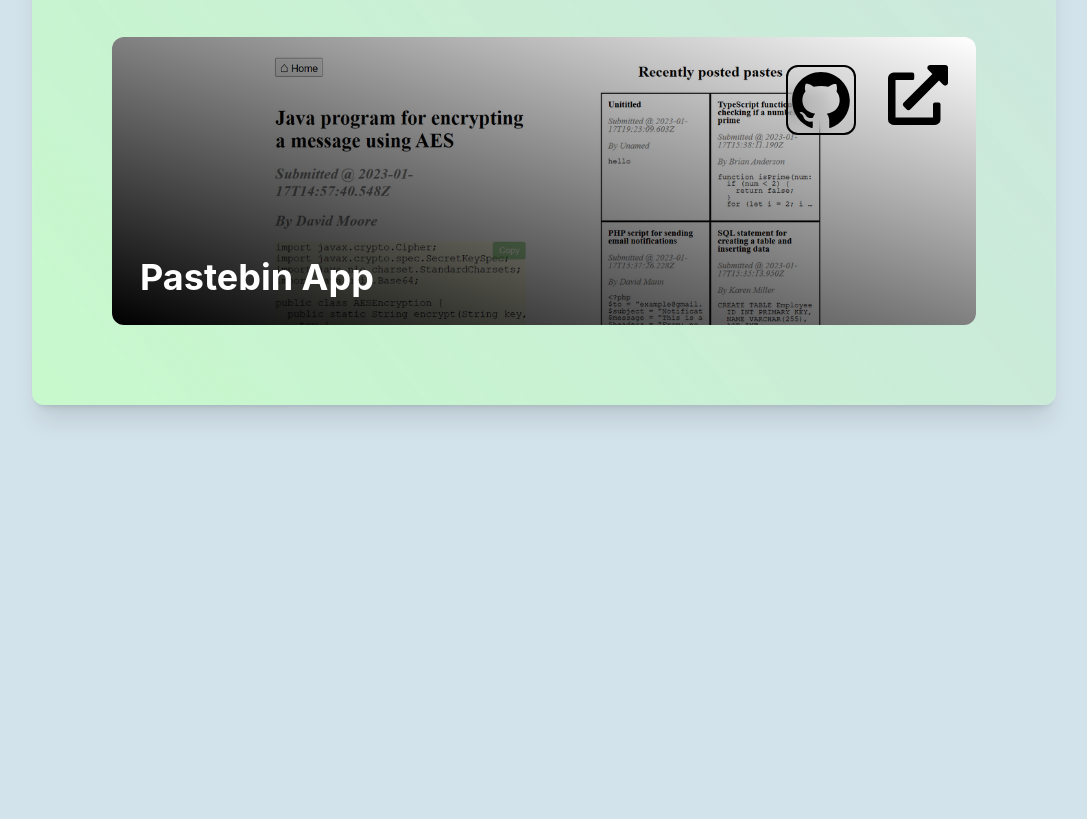
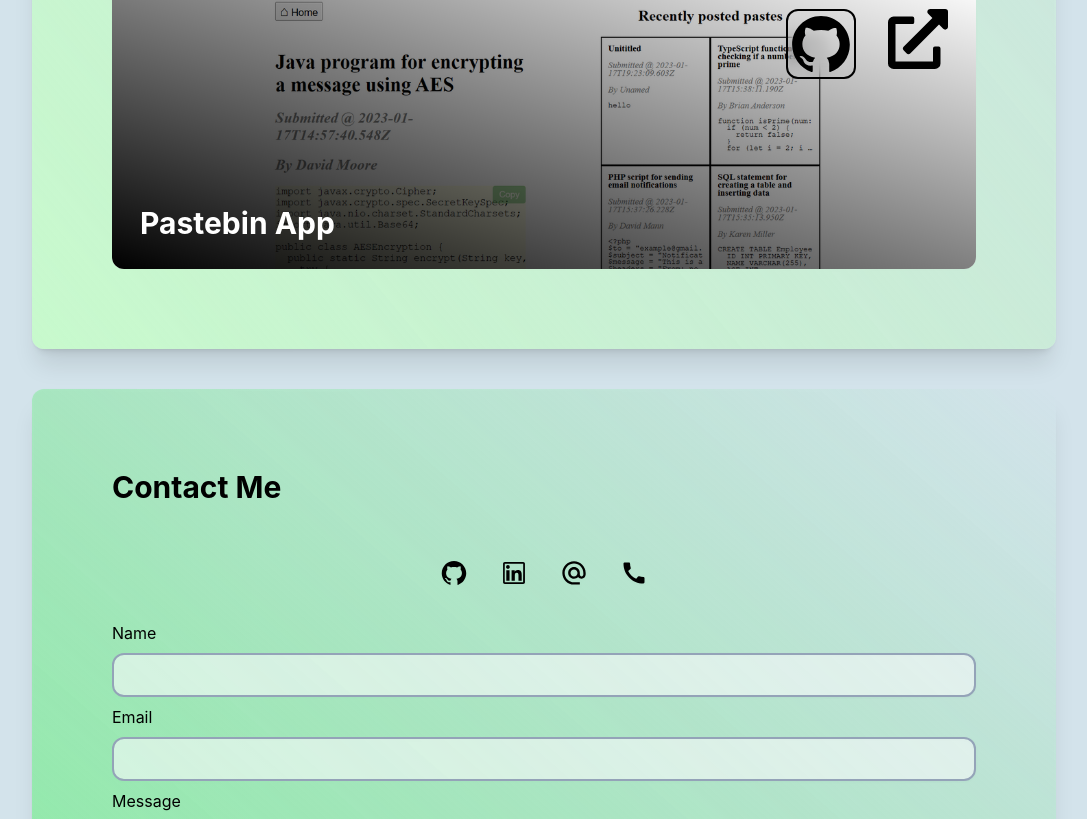
Before and after one commit to syed-45/portfolio, a Next.js app: page / in a window 1280 px wide. Shown: the part 1975-2794 px from the top of the page, without its empty margins (96-1183 px from the left). Before the commit the page ends 2380 px from the top, so only its background shows below. Built offline with nearby package versions, Linux system fonts and the light colour scheme.

Commit message:
feat: add contact me section and edit nav

```diff
--- a/package.json
+++ b/package.json
@@ -18,6 +18,7 @@
     "prepare": "husky install"
   },
   "dependencies": {
+    "@emailjs/browser": "^3.11.0",
     "clsx": "^1.2.1",
     "next": "^13.2.4",
     "react": "^18.2.0",
--- /dev/null
+++ b/src/components/Contact.tsx
@@ -0,0 +1,87 @@
+import React, { useRef, FormEvent } from 'react';
+import emailjs, { EmailJSResponseStatus } from '@emailjs/browser';
+import Link from 'next/link';
+import { AiFillGithub, AiOutlineLinkedin } from 'react-icons/ai';
+import { MdCall, MdOutlineAlternateEmail } from 'react-icons/md';
+
+export const Contact = () => {
+  const form = useRef<HTMLFormElement>(null);
+
+  const sendEmail = (e: FormEvent<HTMLFormElement>) => {
+    e.preventDefault();
+
+    if (form.current) {
+      emailjs
+        .sendForm(
+          'service_3fj4tgw',
+          'template_ji6jmub',
+          form.current,
+          'cLNs_K8dpVBrgQd0J'
+        )
+        .then(
+          (result: EmailJSResponseStatus) => {
+            console.log(result.text);
+          },
+          (error) => {
+            console.log(error.text);
+          }
+        );
+    }
+  };
+
+  return (
+    <section
+      id='contact'
+      className='from-light-green mb-10 mt-10 flex flex-col justify-center rounded-xl bg-gradient-to-tr px-7 py-20 shadow-xl drop-shadow-sm sm:px-20'
+    >
+      <h2 className='mb-10'>Contact Me</h2>
+      <div className=' mb-5 flex h-12 w-full items-center justify-center gap-8 rounded-xl bg-opacity-60 py-7 sm:mx-auto sm:w-96'>
+        <Link href='https://www.github.com/syed-45'>
+          <AiFillGithub size={28} cursor='pointer' />
+        </Link>
+        <Link href='https://linkedin.com/in/syed-haque1'>
+          <AiOutlineLinkedin size={28} cursor='pointer' />
+        </Link>
+        <Link href='mailto:haque_45@hotmail.co.uk'>
+          <MdOutlineAlternateEmail size={28} cursor='pointer' />
+        </Link>
+        <Link href='tel:+447767233450'>
+          <MdCall size={28} cursor='pointer' />
+        </Link>
+      </div>
+      <form
+        ref={form}
+        onSubmit={sendEmail}
+        className='flex flex-col justify-center gap-2'
+      >
+        <label>Name</label>
+        <input
+          title='Name'
+          type='text'
+          name='user_name'
+          className='bg-primary-50 border-primary-400 w-full rounded-xl border-2 bg-opacity-60 sm:mx-auto'
+        />
+        <label>Email</label>
+        <input
+          title='Email'
+          type='email'
+          name='user_email'
+          className='bg-primary-50 border-primary-400 w-full rounded-xl border-2 bg-opacity-60 sm:mx-auto'
+        />
+        <label>Message</label>
+        <textarea
+          title='Message'
+          name='message'
+          className='bg-primary-50 border-primary-400 h-[300px] w-full rounded-xl border-2 bg-opacity-60 sm:mx-auto'
+        />
+        <button
+          type='submit'
+          value='Send'
+          className='bg-primary-50 border-primary-400 mt-2 w-full rounded-xl border-2 bg-opacity-60 py-4 sm:mx-auto sm:w-96'
+        >
+          Send
+        </button>
+      </form>
+    </section>
+  );
+};
--- a/src/components/Project.tsx
+++ b/src/components/Project.tsx
@@ -25,7 +25,7 @@
 
       {/* The overlay content */}
       <div className='absolute inset-0 mb-7 ml-7 flex items-end justify-start'>
-        <h2 className='text-4xl font-bold text-white'>{props.title}</h2>
+        <h2 className='font-bold text-white'>{props.title}</h2>
       </div>
 
       <div className='absolute inset-0 mr-7 mt-7 flex items-start justify-end gap-8'>
--- a/src/components/Projects.tsx
+++ b/src/components/Projects.tsx
@@ -25,8 +25,11 @@
     },
   ];
   return (
-    <section className=' from-tea-green mt-10 flex flex-col justify-center gap-10 rounded-xl bg-gradient-to-tr px-7 py-20 shadow-xl drop-shadow-sm sm:px-20 '>
-      <h2 className='text-center'>Projects</h2>
+    <section
+      id='projects'
+      className=' from-tea-green mt-10 flex flex-col justify-center gap-10 rounded-xl bg-gradient-to-tr px-7 py-20 shadow-xl drop-shadow-sm sm:px-20 '
+    >
+      <h2>Projects</h2>
       <p className='italic'>
         Please note the data may take time to load on the sites...
       </p>
--- a/src/pages/index.tsx
+++ b/src/pages/index.tsx
@@ -7,10 +7,11 @@
 } from 'react-icons/ai';
 import { MdCall, MdOutlineAlternateEmail } from 'react-icons/md';
 
-import { About } from '@/components/about';
+import { About } from '@/components/About';
 import Layout from '@/components/layout/Layout';
 import Seo from '@/components/Seo';
 import { Projects } from '@/components/Projects';
+import { Contact } from '@/components/Contact';
 
 /**
  * SVGR Support
@@ -29,17 +30,17 @@
     <Layout>
       {/* <Seo templateTitle='Home' /> */}
       <Seo />
-      <nav className='max-w-900 min-w-100 flex justify-center gap-40 bg-[#ffffff] p-4 drop-shadow-lg'>
+      <nav className='fixed left-0 top-0 z-50 flex w-full justify-around bg-gradient-to-b from-orange-400 to-orange-600 py-4 font-bold text-white'>
         <Link href='/'>Home</Link>
         <Link href='/#about'>About</Link>
-        <Link href='/'>Projects</Link>
-        <Link href='/'>Contact</Link>
+        <Link href='/#projects'>Projects</Link>
+        <Link href='/#contact'>Contact</Link>
       </nav>
       <div className='relative mx-5 max-w-screen-2xl pt-20 sm:mx-auto sm:w-4/5'>
-        <main className='min-h-3/4 from-emerald flex flex-col justify-center rounded-xl bg-gradient-to-tr px-7 pt-20 shadow-xl drop-shadow-sm sm:px-20'>
+        <main className='min-h-3/4 from-tea-green flex flex-col justify-center rounded-xl bg-gradient-to-tr px-7 pt-20 shadow-xl drop-shadow-sm sm:px-20'>
           <h1 className='text-4xl'>Syed Haque, a Full-Stack Developer</h1>
           <h4 className='mb-20 mt-10 font-normal italic'>
-            Hello and welcome to my portfolio website where you can found out
+            Hello 👋🏽 and welcome to my portfolio website where you can found out
             more about me and check out the projects I have worked on!
           </h4>
           <h5 className='mb-2 mt-10 flex items-center justify-center gap-1 text-sm font-normal tracking-widest'>
@@ -62,6 +63,7 @@
         </main>
         <About />
         <Projects />
+        <Contact />
       </div>
     </Layout>
   );
```
Also changed, not shown: 2 other files (tests, documents, lock files or other folders).
